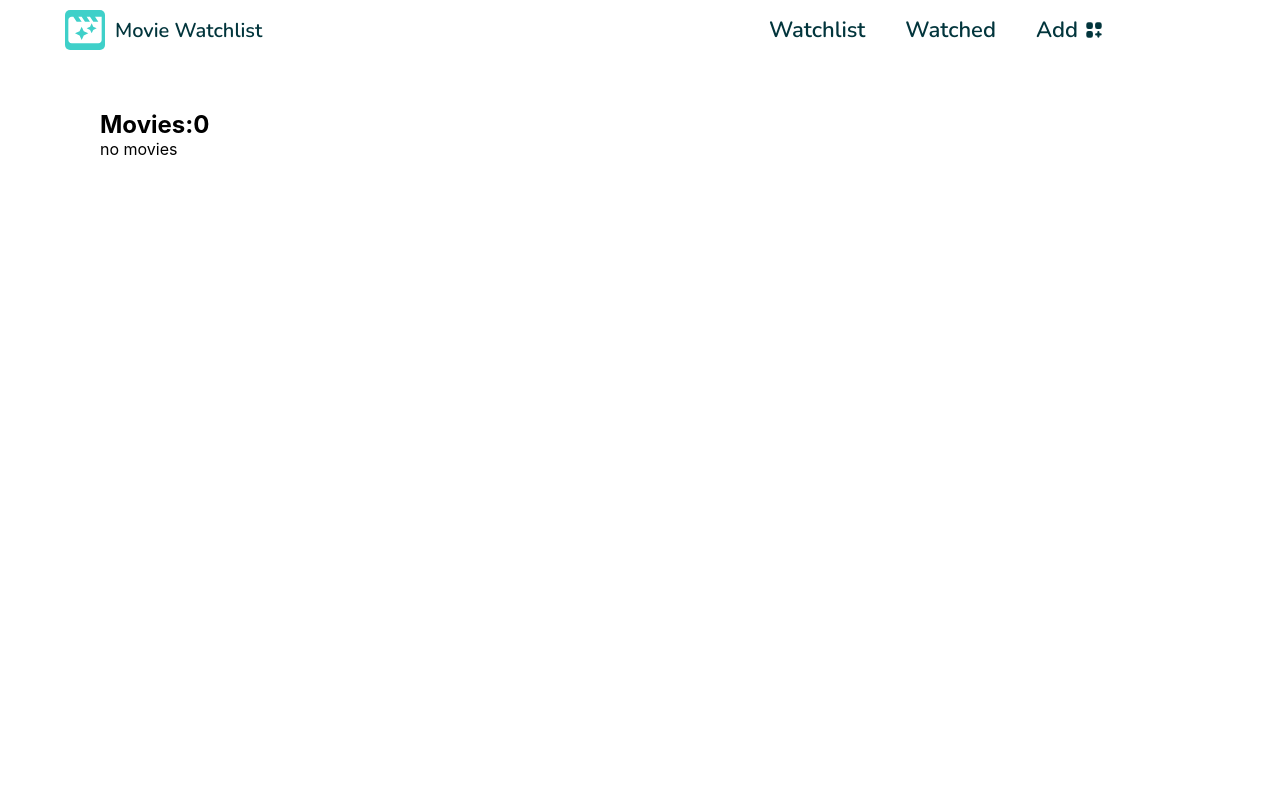
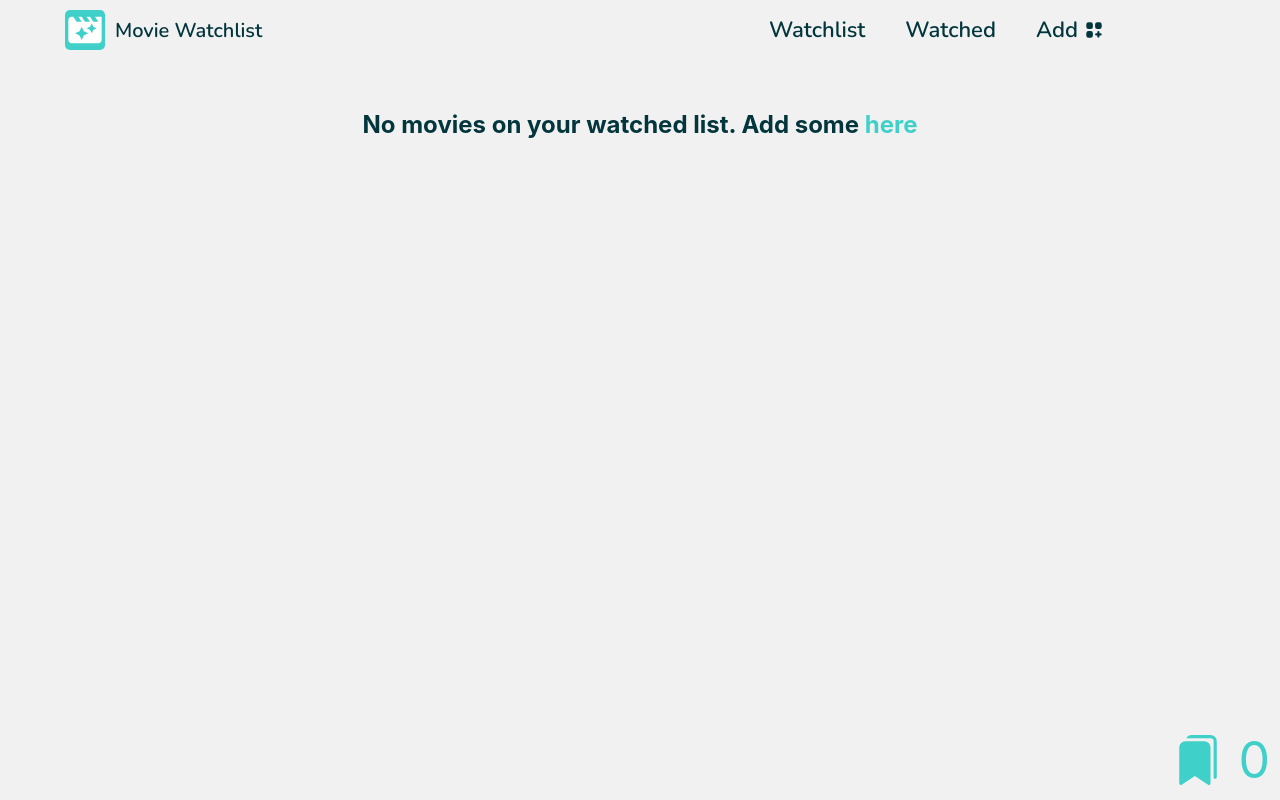
Before and after one commit to iamEJ/movie-list, a React (Create React App) app: page /watched in a window 1280 px wide. Built offline with nearby package versions, Linux system fonts and the light colour scheme.

Commit message:
style cards

```diff
--- a/src/components/MovieControls.js
+++ b/src/components/MovieControls.js
@@ -1,6 +1,7 @@
 import { useContext } from "react";
 import { MovieContext } from "./../context/movieContext";
-import { Link } from "react-router-dom";
+import styled from "styled-components";
+import { BsBookmarkPlus, BsBookmarkDash } from "react-icons/bs";
 
 function MovieControls({ movie, type }) {
   const {
@@ -10,31 +11,49 @@ function MovieControls({ movie, type }) {
     removeMovieFromWatched,
   } = useContext(MovieContext);
   return (
-    <div>
+    <Wrapper>
       {type === "watchlist" && (
         <>
           <button onClick={() => addMovieToWatched(movie)}>
-            add to watched
+            <BsBookmarkPlus /> Watched
           </button>
           <button onClick={() => removeMovieFromWatchlist(movie.id)}>
-            remove
+            <BsBookmarkDash /> Remove
           </button>
-          <Link to={`movie/${movie.id}`}>More</Link>
         </>
       )}
       {type === "watched" && (
         <>
           <button onClick={() => addMovieBackToWatchlist(movie)}>
-            add to watchlist
+            <BsBookmarkPlus /> Watchlist
           </button>
           <button onClick={() => removeMovieFromWatched(movie.id)}>
-            remove
+            <BsBookmarkDash /> Remove
           </button>
-          <Link to={`movie/${movie.id}`}>More</Link>
         </>
       )}
-    </div>
+    </Wrapper>
   );
 }
 
+const Wrapper = styled.section`
+  display: flex;
+  justify-content: center;
+  align-items: center;
+  padding-bottom: 20px;
+  button {
+    margin-right: 10px;
+    display: flex;
+    background: transparent;
+    border: 1px solid transparent;
+    color: #02353c;
+    font-size: 16px;
+    &:hover {
+      color: #2eaf7d;
+      transition: all 0.3s linear;
+      cursor: pointer;
+    }
+  }
+`;
+
 export default MovieControls;
--- a/src/components/SingleMovie.js
+++ b/src/components/SingleMovie.js
@@ -105,9 +105,12 @@ const Wrapper = styled.section`
 
   .movie-card {
     box-shadow: 0 5px 15px rgba(0, 0, 0, 0.2);
+    background: #fff;
+    border-radius: 5px;
     width: 70%;
     margin-top: 50px;
     padding: 30px 40px;
+    margin-bottom: 20px;
   }
 
   header {
@@ -193,9 +196,7 @@ const Wrapper = styled.section`
 
   .filler-poster {
     width: 200px;
-    height: 280px;
-    margin: 10px;
-    border-radius: 10px;
+    height: 300px;
     background: #3fd0c9;
     display: flex;
     justify-content: center;
--- a/src/components/Watched.js
+++ b/src/components/Watched.js
@@ -2,12 +2,17 @@ import { useContext } from "react";
 import styled from "styled-components";
 import { MovieContext } from "./../context/movieContext";
 import WatchlistCard from "./WatchlistCard";
+import { BsFillBookmarksFill } from "react-icons/bs";
+import { Link } from "react-router-dom";
 
 function Watched() {
   const { watched } = useContext(MovieContext);
   return (
     <Wrapper>
-      <h1>Movies:{watched.length}</h1>
+      <div className="movies-length">
+        <BsFillBookmarksFill />
+        {watched.length}
+      </div>
       {watched.length > 0 ? (
         <div>
           {watched.map((movie) => {
@@ -17,19 +22,48 @@ function Watched() {
           })}
         </div>
       ) : (
-        <p>no movies</p>
+        <h1>
+          No movies on your watched list. Add some <Link to="/add">here</Link>
+        </h1>
       )}
     </Wrapper>
   );
 }
 
 const Wrapper = styled.section`
-  margin: 50px 100px;
+  margin: 50px;
+
+  .movies-length {
+    svg {
+      margin-right: -5px;
+    }
+    display: flex;
+    justify-content: center;
+    align-items: center;
+    color: #3fd0c9;
+    font-size: 50px;
+    bottom: 10px;
+    right: 10px;
+    position: fixed;
+  }
 
   div {
     display: grid;
-    grid-template-columns: 1fr 1fr 1fr 1fr;
-    gap: 1em;
+    grid-template-columns: repeat(auto-fit, minmax(240px, 1fr));
+    gap: 20px;
+  }
+
+  h1 {
+    color: #02353c;
+    text-align: center;
+  }
+
+  a {
+    text-decoration: none;
+    color: #3fd0c9;
+    &:hover {
+      color: #2eaf7d;
+    }
   }
 `;
 
--- a/src/components/Watchlist.js
+++ b/src/components/Watchlist.js
@@ -2,13 +2,18 @@ import { useContext } from "react";
 import styled from "styled-components";
 import { MovieContext } from "./../context/movieContext";
 import WatchlistCard from "./WatchlistCard";
+import { BsFillBookmarksFill } from "react-icons/bs";
+import { Link } from "react-router-dom";
 
 function Watchlist() {
   const { watchlist } = useContext(MovieContext);
 
   return (
     <Wrapper>
-      <h1>Movies:{watchlist.length}</h1>
+      <div className="movies-length">
+        <BsFillBookmarksFill />
+        {watchlist.length}
+      </div>
       {watchlist.length > 0 ? (
         <div>
           {watchlist.map((movie) => {
@@ -18,7 +23,9 @@ function Watchlist() {
           })}
         </div>
       ) : (
-        <p>no movies</p>
+        <h1>
+          No movies on your watchlist. Add some <Link to="/add">here</Link>
+        </h1>
       )}
     </Wrapper>
   );
@@ -29,8 +36,35 @@ const Wrapper = styled.section`
 
   div {
     display: grid;
-    grid-template-columns: 1fr 1fr 1fr 1fr;
-    gap: 1em;
+    grid-template-columns: repeat(auto-fit, minmax(240px, 1fr));
+    gap: 20px;
+  }
+
+  .movies-length {
+    svg {
+      margin-right: -5px;
+    }
+    display: flex;
+    justify-content: center;
+    align-items: center;
+    color: #3fd0c9;
+    font-size: 50px;
+    bottom: 10px;
+    right: 10px;
+    position: fixed;
+  }
+
+  h1 {
+    color: #02353c;
+    text-align: center;
+  }
+
+  a {
+    text-decoration: none;
+    color: #3fd0c9;
+    &:hover {
+      color: #2eaf7d;
+    }
   }
 `;
 
--- a/src/components/WatchlistCard.js
+++ b/src/components/WatchlistCard.js
@@ -1,20 +1,81 @@
 import styled from "styled-components";
 import MovieControls from "./MovieControls";
+import { Link } from "react-router-dom";
+import { RiMovie2Line } from "react-icons/ri";
 
 function WatchlistCard({ movie, type }) {
   return (
     <Wrapper>
-      <img
-        src={`https://image.tmdb.org/t/p/w200${movie.poster_path}`}
-        alt={movie.title}
-      />
+      <div className="image">
+        <div className="circle"></div>
+        {movie.vote_average !== 0 ? (
+          <span>{movie.vote_average}</span>
+        ) : (
+          <span>0.0</span>
+        )}
+
+        <Link to={`movie/${movie.id}`}>
+          {movie.poster_path ? (
+            <img
+              src={`https://image.tmdb.org/t/p/w200${movie.poster_path}`}
+              alt={movie.title}
+              title={movie.title}
+            />
+          ) : (
+            <div className="filler-poster">
+              <RiMovie2Line />
+            </div>
+          )}
+        </Link>
+      </div>
+
       <MovieControls type={type} movie={movie} />
     </Wrapper>
   );
 }
 
 const Wrapper = styled.div`
-  background: lightgrey;
+  background: #fff;
+  border-radius: 5px;
+  width: 240px;
+  box-shadow: 0 5px 15px rgba(0, 0, 0, 0.2);
+  .image {
+    a {
+      margin: 0 auto;
+      margin-top: 20px;
+    }
+    .circle {
+      position: absolute;
+      margin-top: 10px;
+      margin-left: 10px;
+      background: #ffa500;
+      width: 40px;
+      height: 40px;
+      border-radius: 50%;
+      border: 5px solid #fff;
+    }
+    span {
+      position: absolute;
+      margin-top: 23px;
+      font-weight: bold;
+      margin-left: 23px;
+      color: #fff;
+      font-size: 16px;
+    }
+  }
+
+  .filler-poster {
+    width: 200px;
+    height: 300px;
+    background: #3fd0c9;
+    display: flex;
+    justify-content: center;
+    align-items: center;
+    svg {
+      font-size: 34px;
+      color: #fff;
+    }
+  }
 `;
 
 export default WatchlistCard;
--- a/src/index.css
+++ b/src/index.css
@@ -7,6 +7,7 @@
 
 body {
   margin: 0;
+  background-color: #f1f1f1;
   font-family: -apple-system, BlinkMacSystemFont, "Segoe UI", "Roboto", "Oxygen",
     "Ubuntu", "Cantarell", "Fira Sans", "Droid Sans", "Helvetica Neue",
     sans-serif;
```
